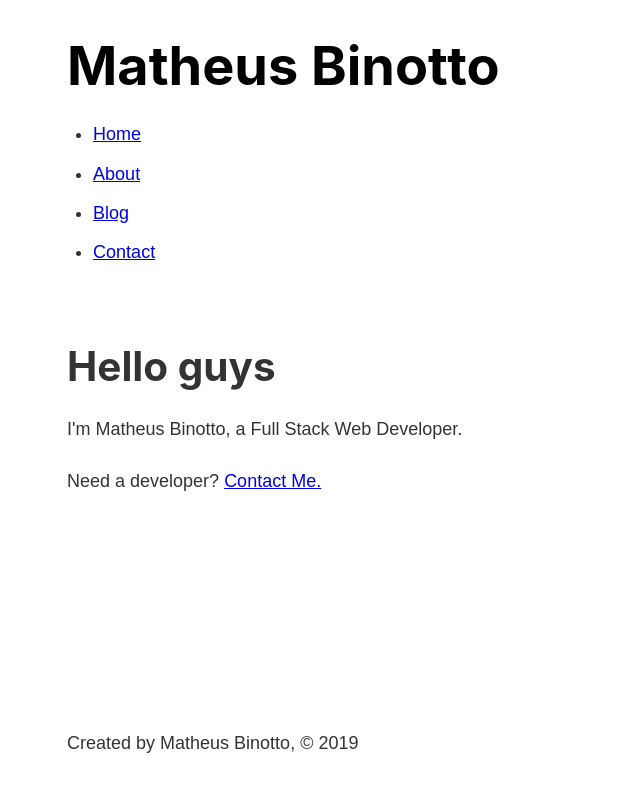
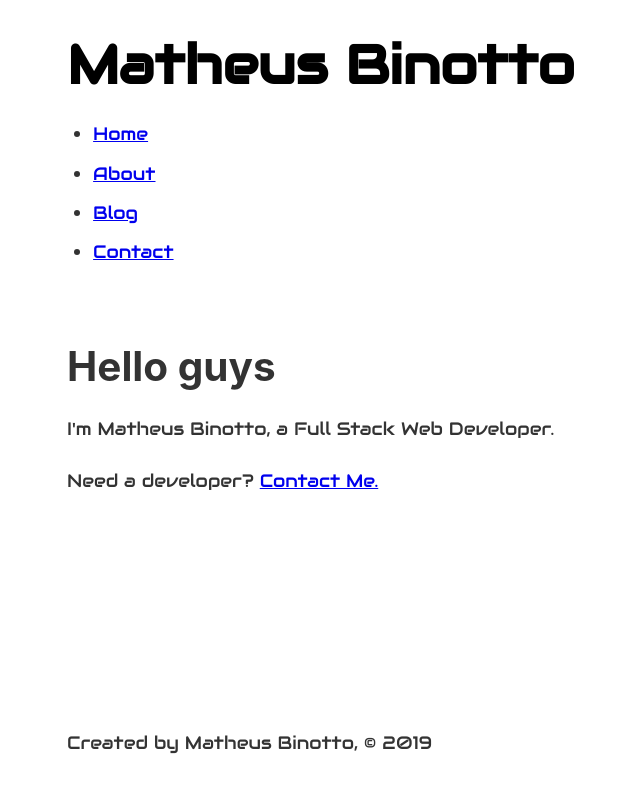
Before and after one commit to Binotto/gatsby-bootcamp, a Gatsby site: page / in a window 1280 px wide. Shown: the whole page, without its empty margins (206-846 px from the left). Built offline with nearby package versions, Linux system fonts and the light colour scheme; Gatsby itself is replaced by a stand-in of ours.

Commit message:
Installing typeface-audiowide

```diff
--- a/package.json
+++ b/package.json
@@ -17,7 +17,8 @@
     "gatsby-plugin-sass": "^2.1.0",
     "node-sass": "^4.12.0",
     "react": "^16.8.6",
-    "react-dom": "^16.8.6"
+    "react-dom": "^16.8.6",
+    "typeface-audiowide": "0.0.72"
   },
   "devDependencies": {
     "prettier": "^1.18.2"
--- a/src/components/header.module.scss
+++ b/src/components/header.module.scss
@@ -2,6 +2,7 @@
     padding: 1rem 0 3rem;
 }
 .title{
+    font-family: "Audiowide", sans-serif;
     color: #000000;
     font-size: 3rem;
     text-decoration: none;
--- a/src/components/layout.js
+++ b/src/components/layout.js
@@ -3,6 +3,7 @@ import Footer from '../components/footer'
 import Header from '../components/header'
 import '../styles/index.scss'
 import layoutStyles from './layout.module.scss'
+import 'typeface-audiowide'
 
 const Layout = (props) => {
     return (
--- a/src/components/layout.module.scss
+++ b/src/components/layout.module.scss
@@ -1,4 +1,5 @@
 .container {
+    font-family: "Audiowide", sans-serif;
     margin: 0 auto;
     max-width: 770px;
     padding: 1rem;
```
Also changed, not shown: 1 other file.
